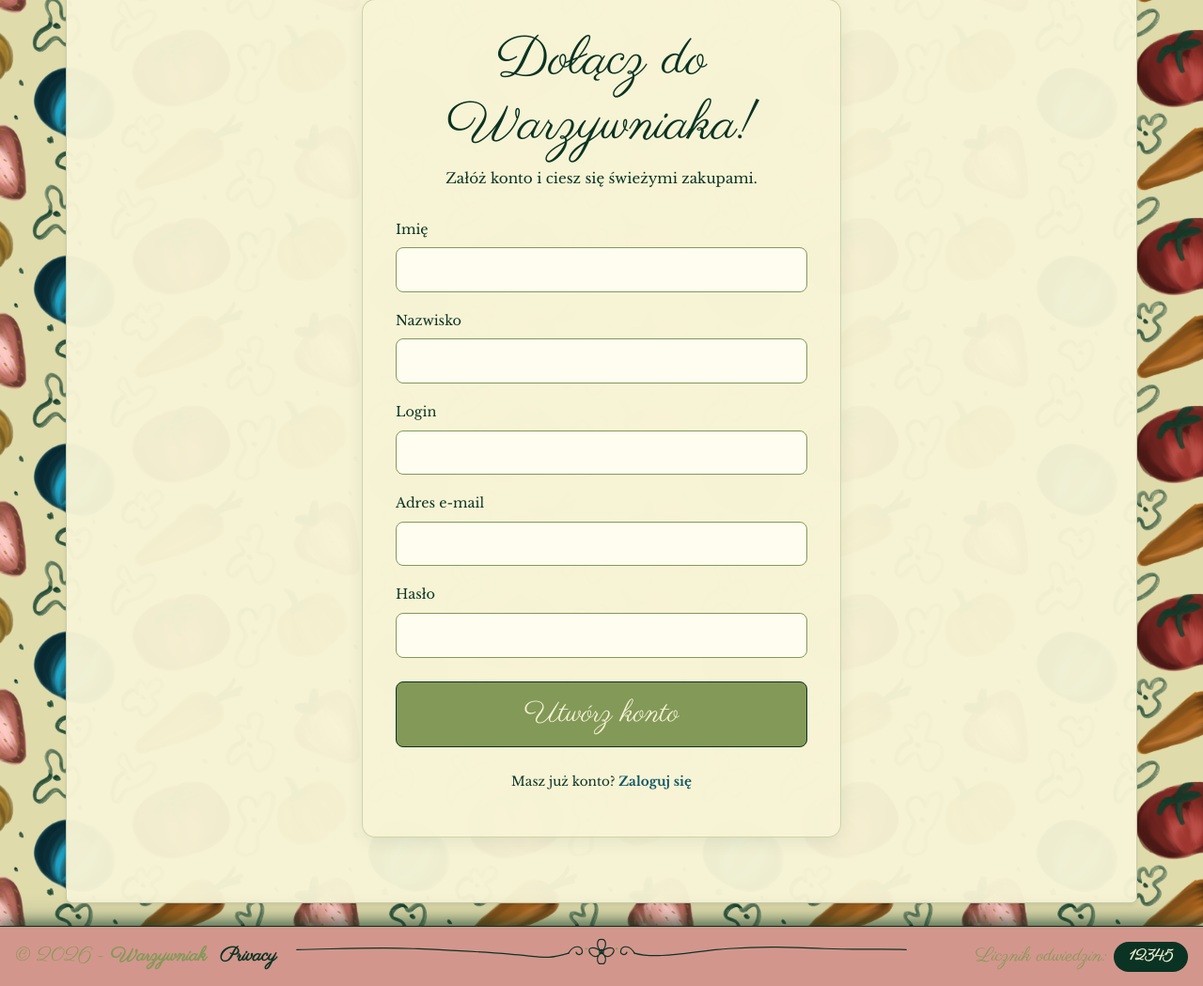
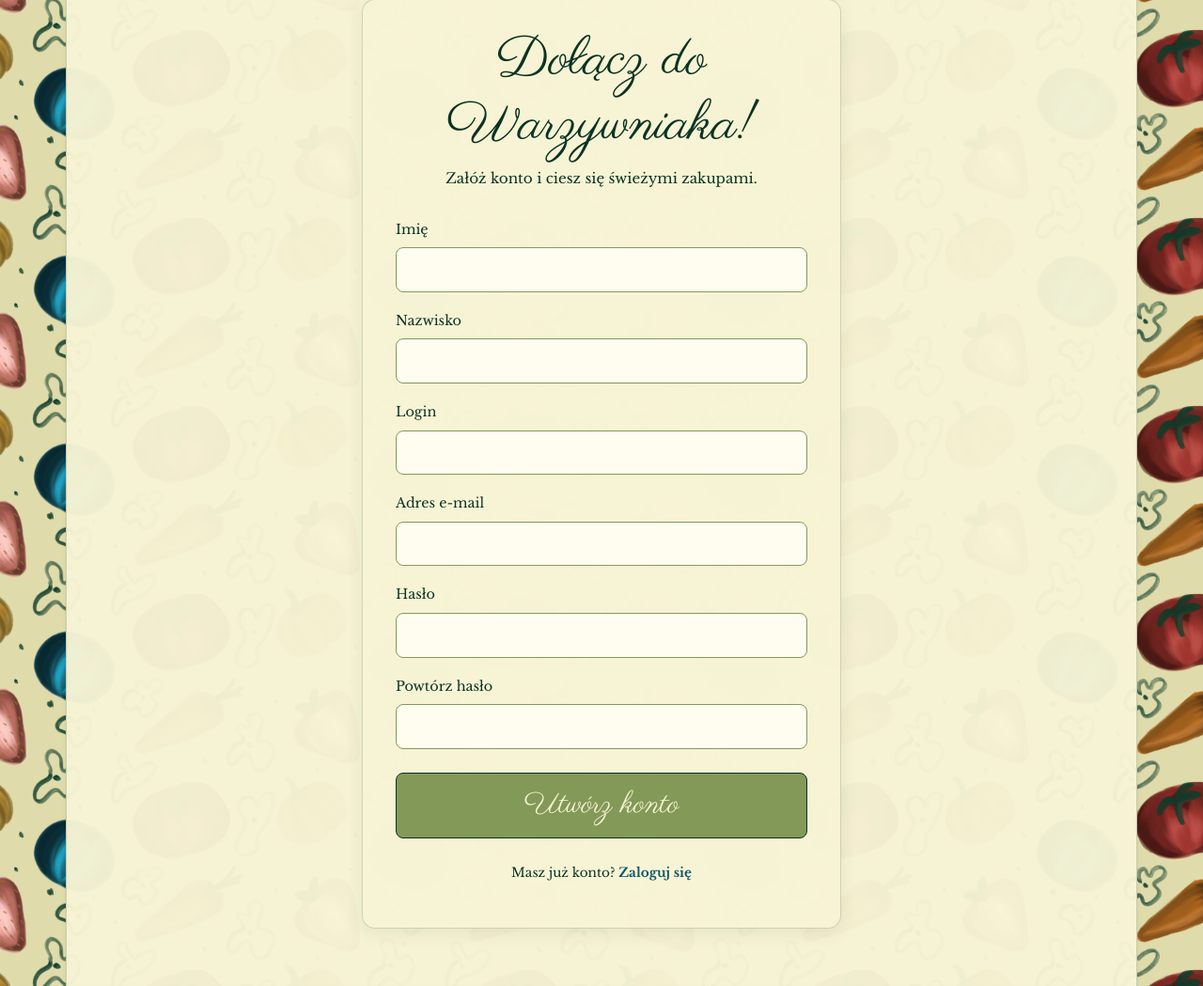
Before and after one commit to yourst4r4/sklepwarzywniak, an ASP.NET Core app: page /Account/Register in a window 1280 px wide. Shown: the part 180-1229 px from the top of the page at 94% size. Run offline with ASP.NET Core 8, Linux system fonts and the light colour scheme; style sheets or scripts are compiled from the project's sources; some libraries are stand-ins or nearby versions.

Commit message:
poprawiona rejestracja

```diff
--- a/Properties/launchSettings.json
+++ b/Properties/launchSettings.json
@@ -5,7 +5,7 @@
       "commandName": "Project",
       "dotnetRunMessages": true,
       "launchBrowser": true,
-      "applicationUrl": "http://localhost:5216",
+      "applicationUrl": "http://localhost:5000",
       "environmentVariables": {
         "ASPNETCORE_ENVIRONMENT": "Development"
       }
@@ -14,7 +14,7 @@
       "commandName": "Project",
       "dotnetRunMessages": true,
       "launchBrowser": true,
-      "applicationUrl": "https://localhost:7256;http://localhost:5216",
+      "applicationUrl": "https://localhost:5001;http://localhost:5000",
       "environmentVariables": {
         "ASPNETCORE_ENVIRONMENT": "Development"
       }
--- a/Views/Account/Register.cshtml
+++ b/Views/Account/Register.cshtml
@@ -74,6 +74,16 @@
                       class="text-danger"></span>
             </div>
 
+            <div class="form-group">
+                <label asp-for="ConfirmPassword">Powtórz hasło</label>
+                <input asp-for="ConfirmPassword"
+                       type="password"
+                       class="form-control"
+                       autocomplete="new-password" />
+                <span asp-validation-for="ConfirmPassword"
+                      class="text-danger"></span>
+            </div>
+
             <button type="submit" class="account-button">
                 Utwórz konto
             </button>
--- a/Views/Home/Privacy.cshtml
+++ b/Views/Home/Privacy.cshtml
@@ -3,7 +3,7 @@
     ViewData["Title"] = "Polityka prywatności";
 }
 @section Styles {
-    <link rel="stylesheet" href="wwwroot/css/privacy.css" asp-append-version="true" />
+    <link rel="stylesheet" href="~/css/privacy.css" asp-append-version="true" />
 }
 
 <div class="privacy-page">
--- a/wwwroot/css/site.css
+++ b/wwwroot/css/site.css
@@ -1,3 +1,5 @@
+@import url('https://fonts.googleapis.com/css2?family=Allura&family=Libre+Baskerville:ital,wght@0,400;0,700;1,400&display=swap');
+
 :root {
     --color-pink: #D3968C;
     --color-cream: #F7F4D5;
@@ -5,8 +7,6 @@
     --color-dark-green: #0A3323;
     --color-teal: #105666;
 }
-
-@import url('https://fonts.googleapis.com/css2?family=Allura&family=Libre+Baskerville:ital,wght@0,400;0,700;1,400&display=swap');
 
 /* body tlo*/
 
```
